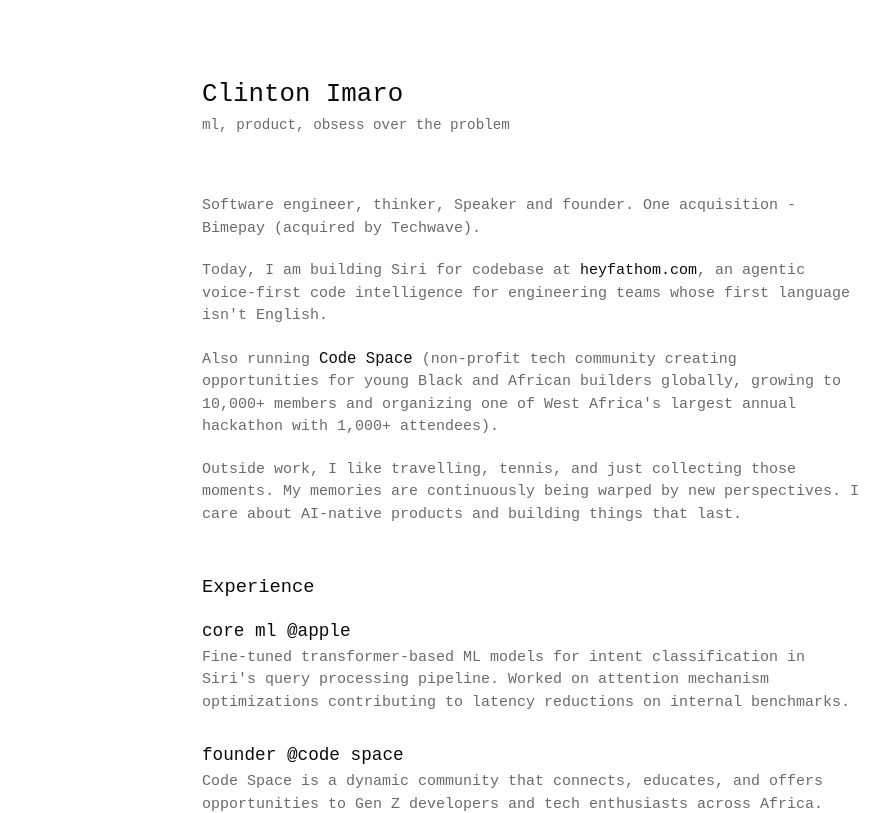
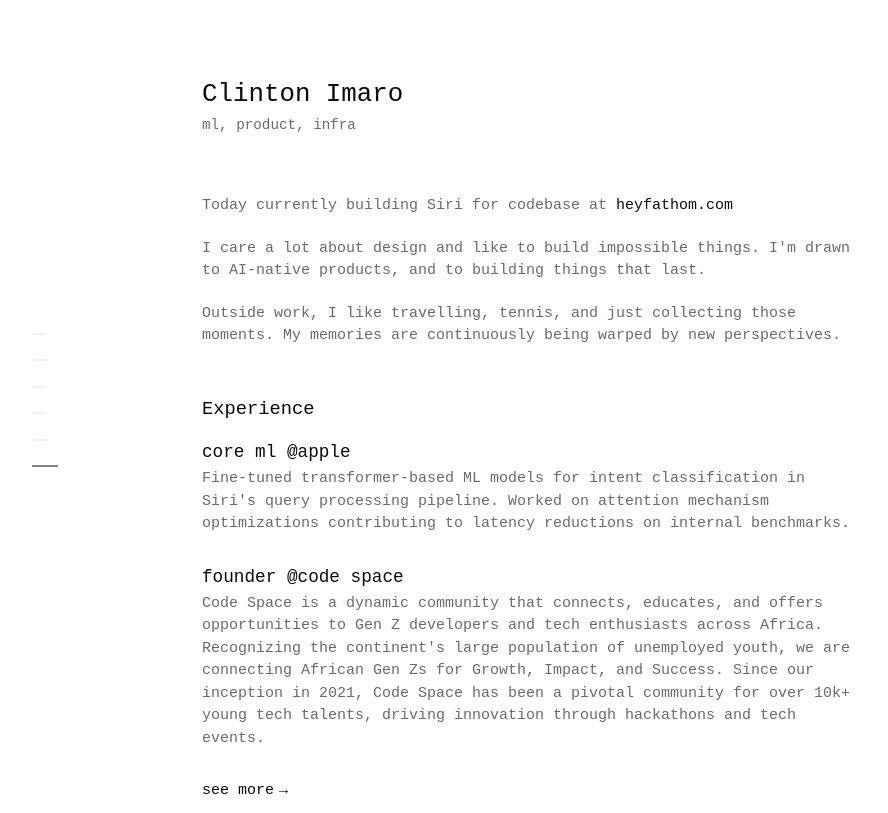
Before and after one commit to clintonimaroo/clinton, a Next.js app: page / in a window 1280 px wide. Shown: the top 813 px of the page, without its empty margins (108-996 px from the left). Built offline with nearby package versions, Linux system fonts and the light colour scheme; a web font is replaced by a local one.

Commit message:
Trim homepage intro and add section rail navigation

```diff
--- a/src/app/page.tsx
+++ b/src/app/page.tsx
@@ -1,6 +1,17 @@
 'use client'
 
 import { useEffect } from 'react'
+
+import SectionRail, { type RailItem } from '@/components/SectionRail'
+
+const RAIL_ITEMS: RailItem[] = [
+  { id: 'intro', label: 'intro' },
+  { id: 'experience', label: 'experience' },
+  { id: 'research', label: 'research' },
+  { id: 'publications', label: 'publications' },
+  { id: 'blog', label: 'blog' },
+  { id: 'connect', label: 'connect' },
+]
 
 const shineTimers = new WeakMap<HTMLElement, number>()
 
@@ -81,17 +92,16 @@
 
   return (
     <div className="container">
+      <SectionRail items={RAIL_ITEMS} />
+
       <header>
         <h1>Clinton Imaro</h1>
-        <p className="subtitle">ml, product, obsess over the problem</p>
+        <p className="subtitle">ml, product, infra</p>
       </header>
 
-      <section className="intro-section">
+      <section id="intro" className="intro-section">
         <p>
-          Software engineer, thinker, Speaker and founder. One acquisition - Bimepay (acquired by Techwave).
-        </p>
-        <p>
-          Today, I am building Siri for codebase at{' '}
+          Today currently building Siri for codebase at{' '}
           <a
             href="https://heyfathom.com"
             target="_blank"
@@ -100,23 +110,18 @@
           >
             heyfathom.com
           </a>
-          , an agentic voice-first code intelligence for engineering teams whose first language isn&apos;t English.
         </p>
         <p>
-          Also running{' '}
-          <a href="https://www.codespaces.org/" target="_blank" rel="noopener" className="intro-emphasis-link">
-            Code Space
-          </a>{' '}
-          (non-profit tech community creating opportunities for young Black and African builders globally, growing to 10,000+ members and
-          organizing one of West Africa&apos;s largest annual hackathon with 1,000+ attendees).
+          I care a lot about design and like to build impossible things. I&apos;m drawn to AI-native products, and to building things that
+          last.
         </p>
         <p>
-          Outside work, I like travelling, tennis, and just collecting those moments. My memories are continuously being warped by new perspectives. I care about AI-native products and building things that last.
+          Outside work, I like travelling, tennis, and just collecting those moments. My memories are continuously being warped by new perspectives.
         </p>
       </section>
 
-      <section>
-        <h2 id="experience">Experience</h2>
+      <section id="experience">
+        <h2>Experience</h2>
         <div className="project">
           <h3>
             <a href="https://www.apple.com/" aria-label="Apple role" target="_blank" rel="noopener">
@@ -158,8 +163,8 @@
         </div>
       </section>
 
-      <section>
-        <h2 id="research">Selected Research</h2>
+      <section id="research">
+        <h2>Selected Research</h2>
 
         <ul className="research-list">
           <li>
@@ -179,8 +184,8 @@
         </ul>
       </section>
 
-      <section>
-        <h2 id="publications">Publications</h2>
+      <section id="publications">
+        <h2>Publications</h2>
 
         <div className="project">
           <h3>
@@ -197,8 +202,8 @@
         </div>
       </section>
 
-      <section>
-        <h2 id="blog">blog</h2>
+      <section id="blog">
+        <h2>blog</h2>
         <p>Sometimes i journal, but sometimes i write too much.. </p>
 
         <div className="blog-post">
@@ -226,8 +231,8 @@
         </div>
       </section>
 
-<section>
-        <h2 id="connect">Connect</h2>
+<section id="connect">
+        <h2>Connect</h2>
         <div className="contact">
           <p>
             Connect with me on{' '}
--- /dev/null
+++ b/src/components/SectionRail.tsx
@@ -0,0 +1,101 @@
+'use client'
+
+import { useEffect, useState } from 'react'
+
+export type RailItem = {
+  id: string
+  label: string
+}
+
+type SectionRailProps = {
+  items: RailItem[]
+}
+
+export default function SectionRail({ items }: SectionRailProps) {
+  const [activeId, setActiveId] = useState(items[0]?.id ?? '')
+
+  useEffect(() => {
+    let frame = 0
+
+    const measure = () => {
+      frame = 0
+
+      // Pin the last item once the page is scrolled to the bottom, since short
+      // trailing sections never reach the activation line.
+      const atBottom = window.innerHeight + window.scrollY >= document.body.scrollHeight - 2
+
+      if (atBottom) {
+        setActiveId(items[items.length - 1]?.id ?? '')
+        return
+      }
+
+      const line = window.innerHeight * 0.35
+      let current = items[0]?.id ?? ''
+
+      items.forEach((item) => {
+        const section = document.getElementById(item.id)
+        if (section && section.getBoundingClientRect().top <= line) {
+          current = item.id
+        }
+      })
+
+      setActiveId(current)
+    }
+
+    const onScroll = () => {
+      if (!frame) {
+        frame = window.requestAnimationFrame(measure)
+      }
+    }
+
+    measure()
+    window.addEventListener('scroll', onScroll, { passive: true })
+    window.addEventListener('resize', onScroll, { passive: true })
+
+    return () => {
+      if (frame) {
+        window.cancelAnimationFrame(frame)
+      }
+      window.removeEventListener('scroll', onScroll)
+      window.removeEventListener('resize', onScroll)
+    }
+  }, [items])
+
+  const handleClick = (event: React.MouseEvent<HTMLAnchorElement>, id: string) => {
+    const section = document.getElementById(id)
+    if (!section) {
+      return
+    }
+
+    event.preventDefault()
+
+    const reduceMotion = window.matchMedia('(prefers-reduced-motion: reduce)').matches
+    section.scrollIntoView({ behavior: reduceMotion ? 'auto' : 'smooth', block: 'start' })
+    window.history.replaceState(null, '', `#${id}`)
+    setActiveId(id)
+  }
+
+  return (
+    <nav className="section-rail" aria-label="Sections">
+      <ul>
+        {items.map((item) => {
+          const isActive = item.id === activeId
+
+          return (
+            <li key={item.id}>
+              <a
+                href={`#${item.id}`}
+                className={isActive ? 'is-active' : undefined}
+                aria-current={isActive ? 'true' : undefined}
+                onClick={(event) => handleClick(event, item.id)}
+              >
+                <span className="section-rail__tick" aria-hidden="true" />
+                <span className="section-rail__label">{item.label}</span>
+              </a>
+            </li>
+          )
+        })}
+      </ul>
+    </nav>
+  )
+}
--- a/src/styles/globals.scss
+++ b/src/styles/globals.scss
@@ -490,6 +490,85 @@
   text-align: center;
 }
 
+.section-rail {
+  position: fixed;
+  top: 50%;
+  left: max(20px, calc(50vw - 500px));
+  transform: translateY(-50%);
+  z-index: 10;
+
+  ul {
+    display: flex;
+    flex-direction: column;
+    gap: 10px;
+    list-style: none;
+  }
+
+  a {
+    display: flex;
+    align-items: center;
+    gap: 10px;
+    padding: 3px 0;
+    border: 0;
+    text-decoration: none;
+  }
+
+  &__tick {
+    display: block;
+    width: 14px;
+    height: 1px;
+    background-color: var(--accent);
+    transition:
+      width 0.25s var(--ease-out-quart),
+      background-color 0.25s var(--ease-out-quart);
+  }
+
+  &__label {
+    font-size: 0.7rem;
+    line-height: 1;
+    color: var(--text-secondary);
+    white-space: nowrap;
+    opacity: 0;
+    transform: translateX(-4px);
+    transition:
+      opacity 0.25s var(--ease-out-quart),
+      transform 0.25s var(--ease-out-quart);
+  }
+
+  a.is-active .section-rail__tick {
+    width: 26px;
+    background-color: var(--text);
+  }
+
+  a:hover .section-rail__tick,
+  a:focus-visible .section-rail__tick {
+    width: 26px;
+    background-color: var(--text);
+  }
+
+  a:hover .section-rail__label,
+  a:focus-visible .section-rail__label {
+    opacity: 1;
+    transform: translateX(0);
+  }
+
+  &:hover .section-rail__label {
+    opacity: 1;
+    transform: translateX(0);
+  }
+
+  @media (max-width: 1100px) {
+    display: none;
+  }
+
+  @media (prefers-reduced-motion: reduce) {
+    .section-rail__tick,
+    .section-rail__label {
+      transition: none;
+    }
+  }
+}
+
 /* Ensure proper orientation changes */
 @media screen and (orientation: portrait) {
   html {
```
